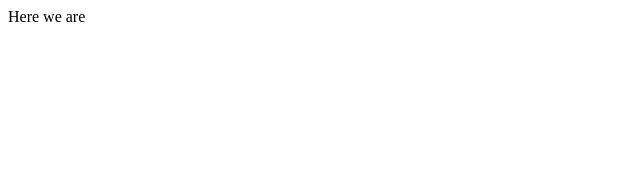
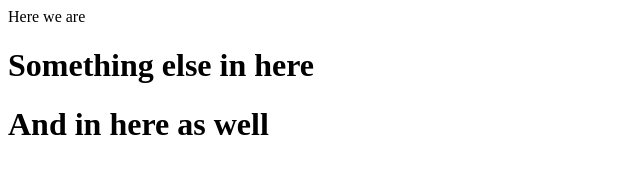
Before and after one commit to valdasSF/TestRepo, a plain HTML site: page Index.html in a window 1280 px wide. Shown: the whole page, without its empty margins (0-640 px from the left). Drawn offline with Linux system fonts and the light colour scheme.

Commit message:
One more

```diff
--- a/Index.html
+++ b/Index.html
@@ -2,6 +2,7 @@
 <head></head>
 <body>
     <p> Here we are<p>
-
+    <h1>Something else in here</h1>
+    <h1> And in here as well<h1>
     </body>
 </html>
```
